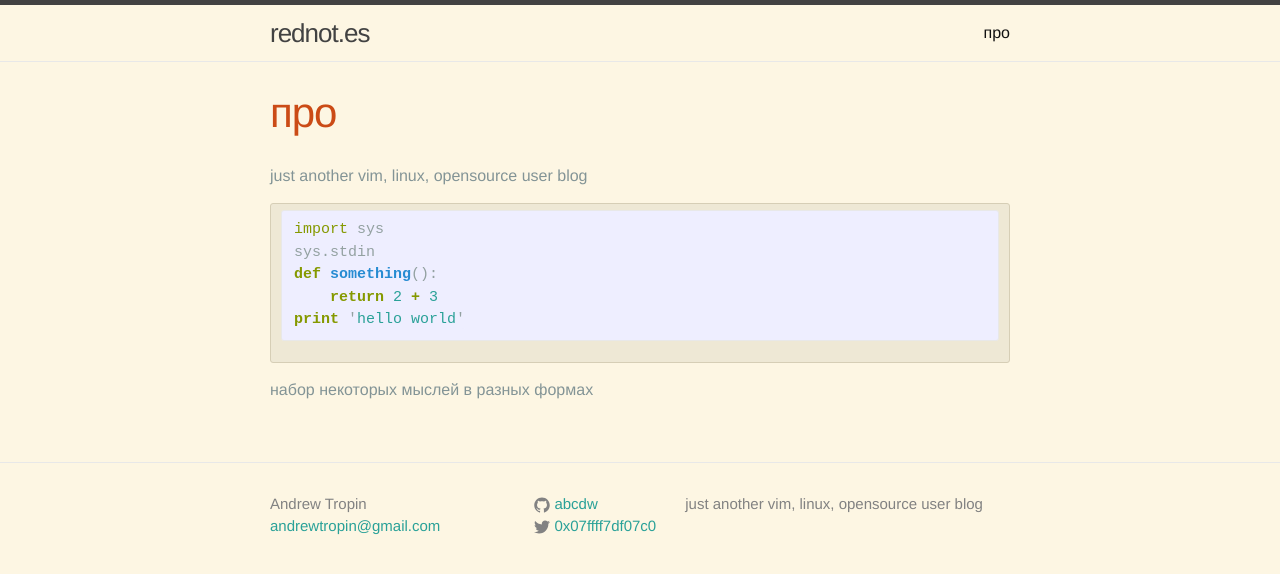
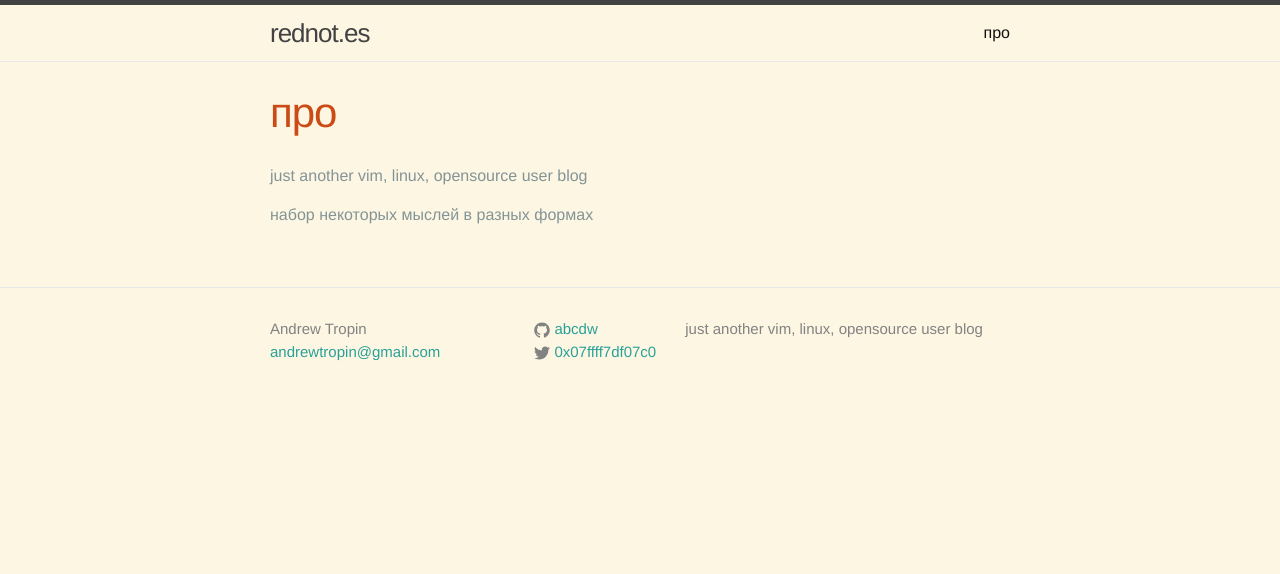
Before and after one commit to rednotes/rednotes.github.io, a Jekyll site: the page built from about.md, in a window 1280 px wide. Shown: the top 574 px of the page. Built offline with Jekyll 4.4.1, drawn with Linux system fonts in a browser that asks for light colours.

Commit message:
Unpublish some posts and update about.md

```diff
--- a/_posts/2014-09-07-hello-post.markdown
+++ b/_posts/2014-09-07-hello-post.markdown
@@ -1,6 +1,7 @@
 ---
 layout: post
 title: "привет пост"
+published: false
 date: "Вс сен 07 18:57:28 +0400 2014"
 
 ---
--- a/_posts/2014-09-07-welcome-to-jekyll.markdown
+++ b/_posts/2014-09-07-welcome-to-jekyll.markdown
@@ -3,6 +3,8 @@
 title:  "Welcome to Jekyll!"
 date:   2014-09-07 13:43:07
 categories: jekyll update
+published: false
+
 ---
 You’ll find this post in your `_posts` directory. Go ahead and edit it and re-build the site to see your changes. You can rebuild the site in many different ways, but the most common way is to run `jekyll serve --watch`, which launches a web server and auto-regenerates your site when a file is updated.
 
--- a/about.md
+++ b/about.md
@@ -2,17 +2,8 @@
 layout: page
 title: про
 permalink: /about/
-
 ---
 
 {{ site.description }}
 
-{% highlight python %}
-import sys
-sys.stdin
-def something():
-    return 2 + 3
-print 'hello world'
-{% endhighlight %}
-
 набор некоторых мыслей в разных формах
```
